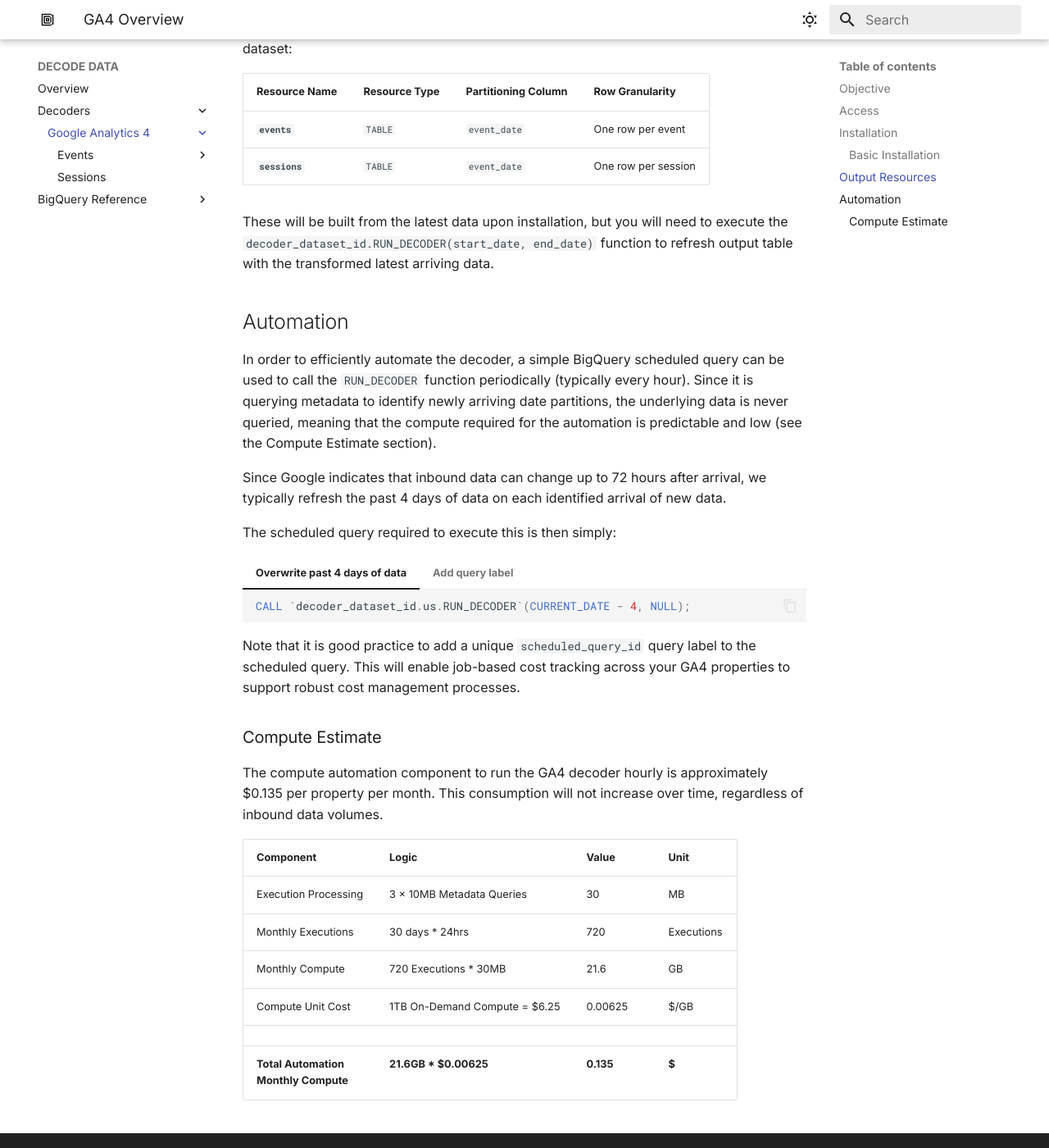
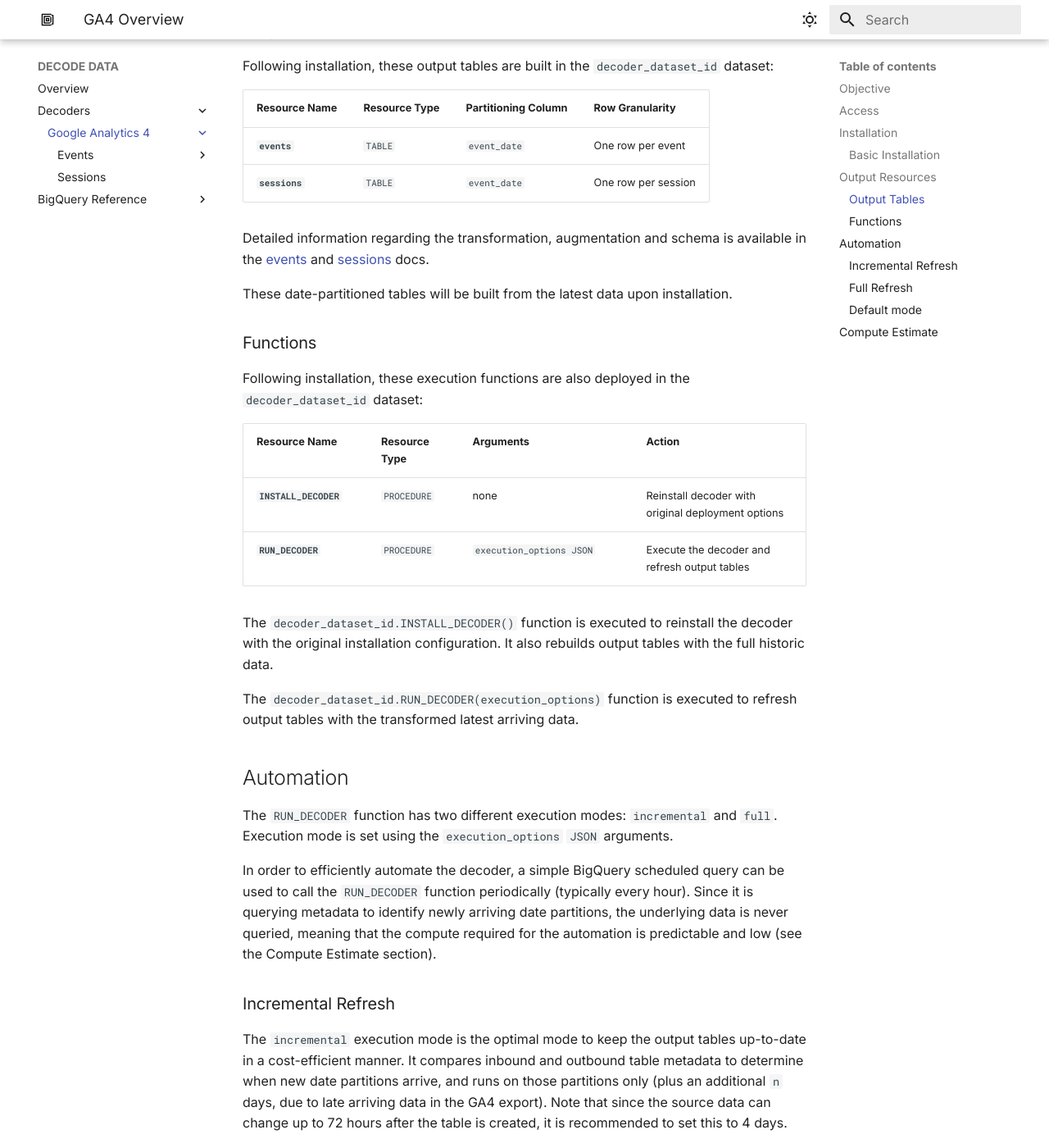
Before and after one commit to decode-data/decode-data.github.io, an MkDocs documentation site: the page built from docs/ga4/index.md, in a window 1280 px wide and 1400 px high, scrolled down 1325 px. Shown: the whole window at 82% size. Built offline with MkDocs 1.6.1 and Material for MkDocs 9.7.7, drawn with Linux system fonts in a browser that asks for light colours; some of the changed text lies outside the part shown.

Commit message:
updated RUN_DECODER docs

````diff
--- a/docs/ga4/index.md
+++ b/docs/ga4/index.md
@@ -11,78 +11,125 @@
 The GA4 decoder can be deployed in the same dataset as the inbound GA4 dataset (`ga4_dataset_id`), or a different dataset if desired.  Note that the installation function needs to be called in the same region in which the GA4 dataset is located (in the examples below, for the `us` multi-region).
 
 ### Basic Installation
-In the following installation examples, the `event_options` `JSON` variable is `NULL`, which means that default installation options are used. This object is the mechanism via which custom installation configurations are set.
+In the following installation examples, the `event_options` `JSON` variable is `NULL`, which means that default installation options are used. The `event_options` is the mechanism via which custom installation configurations are set.
 
-=== "Installation in GA4 dataset"
+=== "Basic installation in the GA4 dataset"
 
     ```SQL
     --DECLARATION
-        DECLARE ga4_dataset_id, decoder_dataset_id STRING;
-        DECLARE event_options JSON DEFAULT JSON '{}';
+      DECLARE ga4_dataset_id, decoder_dataset_id STRING;
+      DECLARE event_options JSON DEFAULT JSON '{}';
 
     --CONFIGURATION
-        SET ga4_dataset_id = 'project_id.analytics_##########';
-        SET decoder_dataset_id = ga4_dataset_id;
+      SET ga4_dataset_id = 'project_id.analytics_##########';
+      SET decoder_dataset_id = ga4_dataset_id;
 
     --EXECUTION
-        CALL decodedata.us.install_ga4_decoder(ga4_dataset_id, decoder_dataset_id, event_options);
+      CALL decodedata.us.install_ga4_decoder(ga4_dataset_id, decoder_dataset_id, event_options);
     ```
 
-=== "Installation in different dataset"
+=== "Basic installation in a different dataset"
 
     ```SQL
     --DECLARATION
-        DECLARE ga4_dataset_id, decoder_dataset_id STRING;
-        DECLARE event_options JSON DEFAULT JSON '{}';
+      DECLARE ga4_dataset_id, decoder_dataset_id STRING;
+      DECLARE event_options JSON DEFAULT JSON '{}';
 
     --CONFIGURATION
-        SET ga4_dataset_id = 'project_id.analytics_##########';
-        SET decoder_dataset_id = 'another_project_id.analytics_##########';
+      SET ga4_dataset_id = 'project_id.analytics_##########';
+      SET decoder_dataset_id = 'project_id.decoder_dataset_name';
 
     --EXECUTION
-        CALL decodedata.us.install_ga4_decoder(ga4_dataset_id, decoder_dataset_id, event_options);
+      CALL decodedata.us.install_ga4_decoder(ga4_dataset_id, decoder_dataset_id, event_options);
     ```
 
 === "Concise syntax"
 
     ```SQL
-    CALL decodedata.us.install_ga4_decoder('project_id.analytics_##########', 'another_project_id.analytics_##########', NULL);
+    CALL decodedata.us.install_ga4_decoder('project_id.analytics_##########', 'project_id.decoder_dataset_name' NULL);
     ```
 
 ## Output Resources
-Following default installation, these output tables  are built in the `decoder_dataset_id` dataset:
+### Output Tables
+Following installation, these output tables are built in the `decoder_dataset_id` dataset:
 
 Resource Name | Resource Type | Partitioning Column | Row Granularity
 --- | --- | --- | ---
 **`events`** | `TABLE` | `event_date` | One row per event
 **`sessions`** | `TABLE` | `event_date` | One row per session
 
-These will be built from the latest data upon installation, but you will need to execute the `decoder_dataset_id.RUN_DECODER(start_date, end_date)` function to refresh output table with the transformed latest arriving data.
+Detailed information regarding the transformation, augmentation and schema is available in the [events](/ga4/events/index.md) and [sessions](/ga4/sessions.md) docs.
+
+These date-partitioned tables will be built from the latest data upon installation.
+
+### Functions
+Following installation, these execution functions are also deployed in the `decoder_dataset_id` dataset:
+
+Resource Name <div style="width:120px"></div>| Resource Type | Arguments <div style="width:180px"></div>| Action
+--- | --- | --- | ---
+**`INSTALL_DECODER`** | `PROCEDURE` | none | Reinstall decoder with original deployment options
+**`RUN_DECODER`** | `PROCEDURE` | `execution_options JSON` | Execute the decoder and refresh output tables
+
+The `decoder_dataset_id.INSTALL_DECODER()` function is executed to reinstall the decoder with the original installation configuration.  It also rebuilds output tables with the full historic data.
+
+The `decoder_dataset_id.RUN_DECODER(execution_options)` function is executed to refresh output tables with the transformed latest arriving data.
 
 ## Automation
+The `RUN_DECODER` function has two different execution modes: `incremental` and `full`. Execution mode is set using the `execution_options` `JSON` arguments.
+
 In order to efficiently automate the decoder, a simple BigQuery scheduled query can be used to call the `RUN_DECODER` function periodically (typically every hour).  Since it is querying metadata to identify newly arriving date partitions, the underlying data is never queried, meaning that the compute required for the automation is predictable and low (see the Compute Estimate section).
 
-Since Google indicates that inbound data can change up to 72 hours after arrival, we typically refresh the past 4 days of data on each identified arrival of new data.
+### Incremental Refresh
+The `incremental` execution mode is the optimal mode to keep the output tables up-to-date in a cost-efficient manner. It compares inbound and outbound table metadata to determine when new date partitions arrive, and runs on those partitions only (plus an additional `n` days, due to late arriving data in the GA4 export).  Note that since the source data can change up to 72 hours after the table is created, it is recommended to set this to 4 days.
 
-The scheduled query required to execute this is then simply:
-
-=== "Overwrite past 4 days of data"
+=== "Incremental refresh"
 
     ```SQL
-    CALL `decoder_dataset_id.us.RUN_DECODER`(CURRENT_DATE - 4, NULL);
+    DECLARE execution_options JSON DEFAULT JSON '{"mode": "incremental", "date_partitions_to_replace": 4}';
+
+    CALL `decoder_dataset_id.us.RUN_DECODER`(execution_options);
     ```
 
-=== "Add query label"
+=== "Concise syntax"
+    ```SQL
+    CALL `decoder_dataset_id.us.RUN_DECODER`(JSON '{"mode": "incremental", "date_partitions_to_replace": 4}');
+    ```
+
+### Full Refresh
+To execute a full refresh of output tables between the first observed source shard data and the `CURRENT_DATE`, use the following `execution_options`:
+
+=== "Full refresh"
 
     ```SQL
-    SET @@query_label = "scheduled_query_id:decoder_dataset_id";
+    DECLARE execution_options JSON DEFAULT JSON '{"mode": "full"}';
 
-    CALL `decoder_dataset_id.us.RUN_FLOW`(CURRENT_DATE - 4, NULL)
+    CALL `decoder_dataset_id.us.RUN_DECODER`(execution_options);
     ```
 
-Note that it is good practice to add a unique `scheduled_query_id` query label to the scheduled query.  This will enable job-based cost tracking across your GA4 properties to support robust cost management processes.
+=== "Concise syntax"
+    ```SQL
+    CALL `decoder_dataset_id.us.RUN_DECODER`(JSON '{"mode": "full"}');
+    ```
 
-### Compute Estimate
+### Default mode
+If the `execution_options` `JSON` argument is `NULL`, the execution defaults to `mode = incremental` and `date_partitions_to_replace = 4`.
+
+=== "Default incremental cxecution"
+
+    ```SQL
+    DECLARE execution_options JSON DEFAULT NULL;
+
+    CALL `decoder_dataset_id.us.RUN_DECODER`(execution_options);
+    ```
+
+=== "Concise syntax"
+
+    ```SQL
+    CALL `decoder_dataset_id.us.RUN_DECODER`(NULL);
+    ```
+
+
+## Compute Estimate
 The compute automation component to run the GA4 decoder hourly is approximately $0.135 per property per month. This consumption will not increase over time, regardless of inbound data volumes.
 
 Component | Logic | Value | Unit
````
